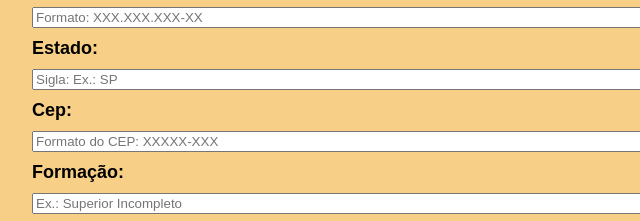
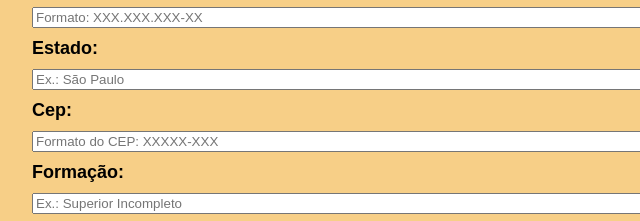
Before and after one commit to felipemorilho/linketinder-groovy, a website: page frontend/index.html in a window 1280 px wide. Both pictures are taken after a click on the button "Cadastro Candidato". Shown: the part 430-651 px from the top of the page, 163-803 px from the left. Drawn offline with nearby package versions, Linux system fonts and the light colour scheme.

Commit message:
chore: refactor state filed placeholder

```diff
--- a/frontend/index.html
+++ b/frontend/index.html
@@ -42,7 +42,7 @@
         <input type="text" id="cpf" placeholder="Formato: XXX.XXX.XXX-XX" required>
 
         <label for="state">Estado:</label>
-        <input type="text" id="state" placeholder="Sigla: Ex.: SP" required>
+        <input type="text" id="state" placeholder="Ex.: São Paulo" required>
 
         <label for="cep">Cep:</label>
         <input type="text" id="cep" placeholder="Formato do CEP: XXXXX-XXX" required>
@@ -75,7 +75,7 @@
         <input type="text" id="cnpjCompany" placeholder="Formato CNPJ: XX.XXX.XXX/XXXX-XX" required>
 
         <label for="stateCompany">Estado:</label>
-        <input type="text" id="stateCompany" placeholder="Sigla: Ex.: SP" required>
+        <input type="text" id="stateCompany" placeholder="Ex.: São Paulo" required>
 
         <label for="countryCompany">País:</label>
         <input type="text" id="countryCompany" placeholder="Ex.: Brasil" required>
```
